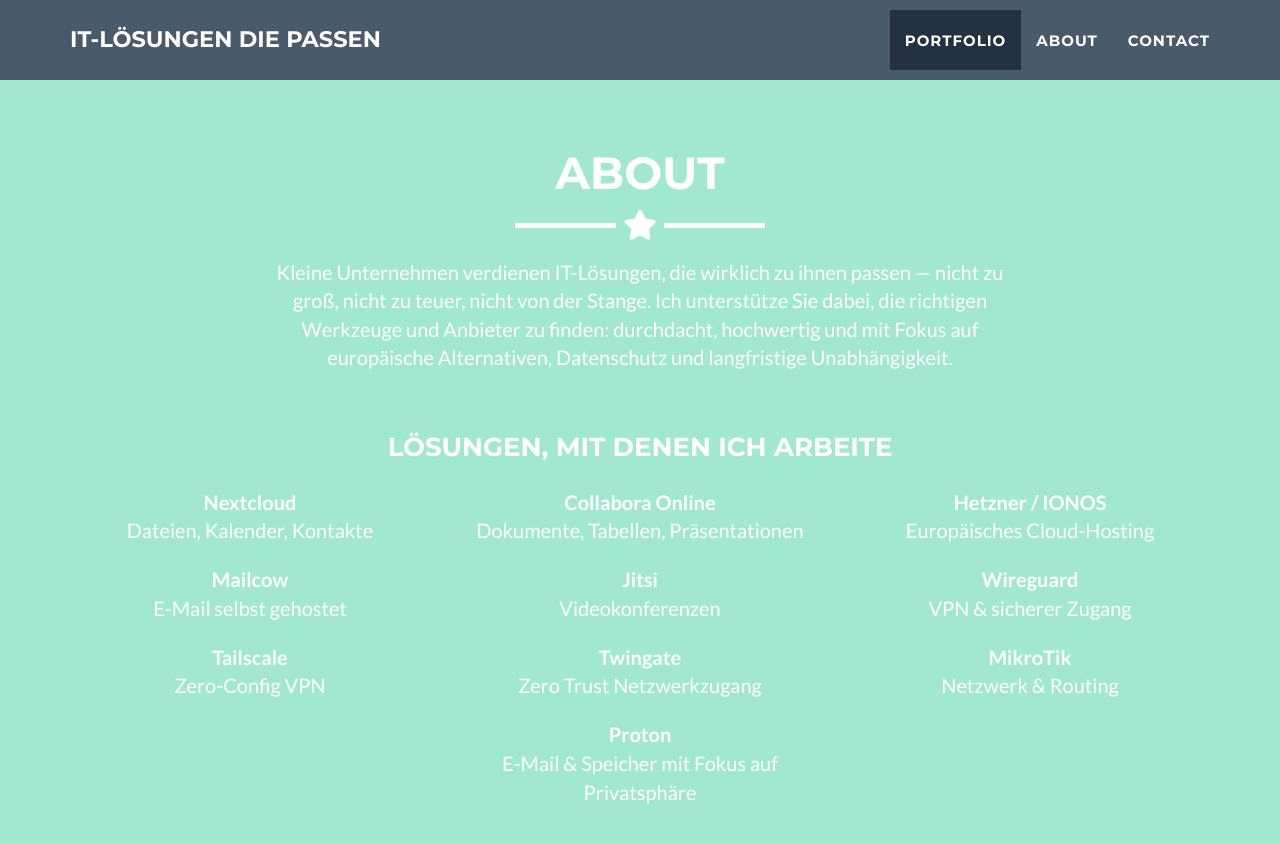
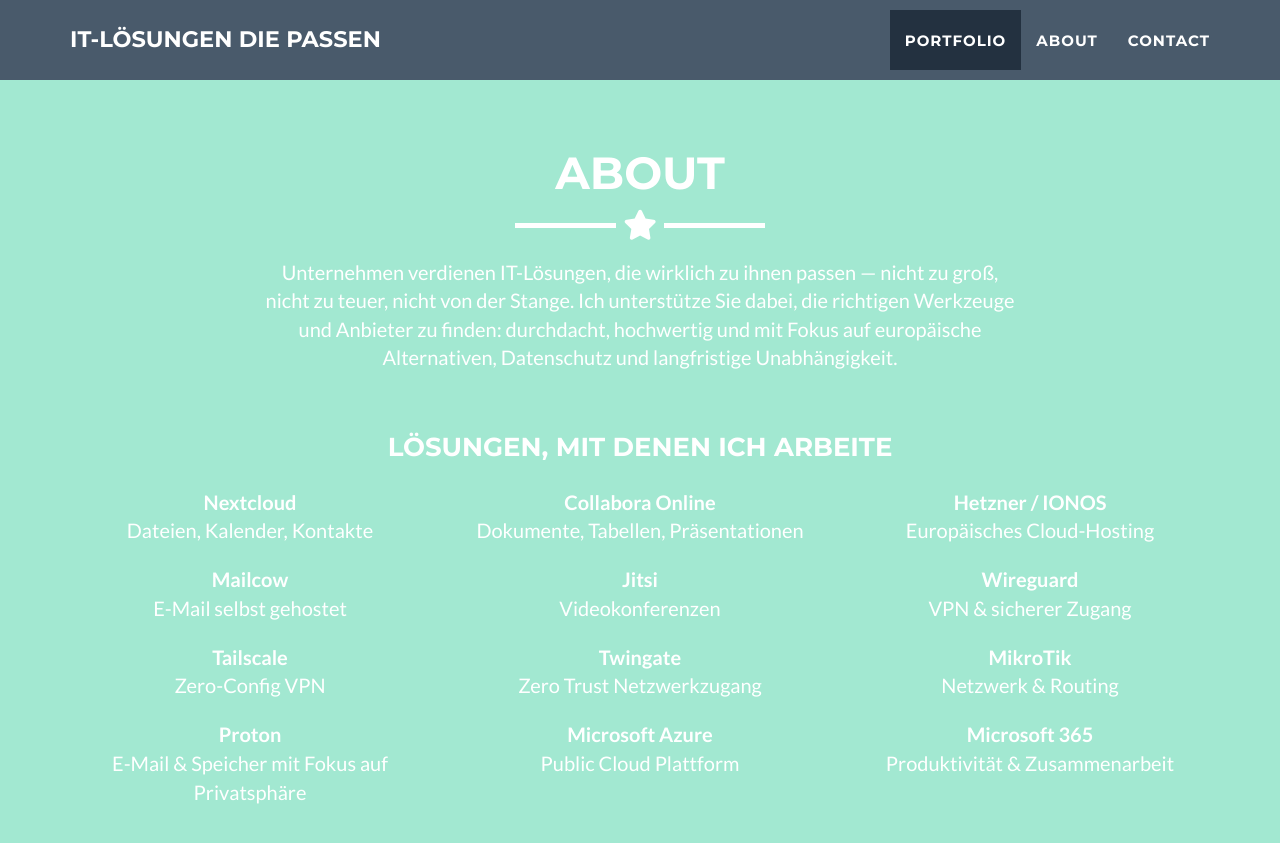
Before and after one commit to renewarnke/renewarnke.github.io, a Jekyll site: the page built from _posts/2014-07-18-project-1.markdown, in a window 1280 px wide and 900 px high, scrolled down 1574 px. Shown: the top 843 px of the window. Built offline with Jekyll 4.4.1, drawn with Linux system fonts in a browser that asks for light colours.

Commit message:
Add Azure and M365 to solutions list, remove "kleine" from Unternehmen
Co-Authored-By: Claude Opus 4.6 <noreply@anthropic.com>

```diff
--- a/_config.yml
+++ b/_config.yml
@@ -2,8 +2,8 @@
 title: IT-Lösungen die passen
 email: business@warnke.cloud
 url: renewarnke.de
-description: "Passende und hochwertige IT-Lösungen für kleine Unternehmen — mit europäischen Anbietern und modernen Tools."
-keywords: "Cloud Beratung, KMU, Kleine Unternehmen, Europäische Cloud, Nextcloud, Digitalisierung, DSGVO, IT-Lösungen"
+description: "Passende und hochwertige IT-Lösungen für Unternehmen — mit europäischen Anbietern und modernen Tools."
+keywords: "Cloud Beratung, KMU, Unternehmen, Europäische Cloud, Nextcloud, Digitalisierung, DSGVO, IT-Lösungen"
 skills: "Cloud Beratung - Infrastruktur - Workplace"
 meta_author: Warnke Rene
 
--- a/_includes/about.html
+++ b/_includes/about.html
@@ -9,7 +9,7 @@
     </div>
     <div class="row">
       <div class="col-lg-8 col-lg-offset-2 text-center">
-        <p>Kleine Unternehmen verdienen IT-Lösungen, die wirklich zu ihnen passen — nicht zu groß, nicht zu teuer, nicht von der Stange. Ich unterstütze Sie dabei, die richtigen Werkzeuge und Anbieter zu finden: durchdacht, hochwertig und mit Fokus auf europäische Alternativen, Datenschutz und langfristige Unabhängigkeit.</p>
+        <p>Unternehmen verdienen IT-Lösungen, die wirklich zu ihnen passen — nicht zu groß, nicht zu teuer, nicht von der Stange. Ich unterstütze Sie dabei, die richtigen Werkzeuge und Anbieter zu finden: durchdacht, hochwertig und mit Fokus auf europäische Alternativen, Datenschutz und langfristige Unabhängigkeit.</p>
       </div>
     </div>
     <div class="row" style="margin-top: 30px;">
@@ -51,8 +51,14 @@
       </div>
     </div>
     <div class="row" style="margin-top: 10px;">
-      <div class="col-sm-4 col-sm-offset-4 text-center">
+      <div class="col-sm-4 text-center">
         <p><strong>Proton</strong><br>E-Mail & Speicher mit Fokus auf Privatsphäre</p>
+      </div>
+      <div class="col-sm-4 text-center">
+        <p><strong>Microsoft Azure</strong><br>Public Cloud Plattform</p>
+      </div>
+      <div class="col-sm-4 text-center">
+        <p><strong>Microsoft 365</strong><br>Produktivität & Zusammenarbeit</p>
       </div>
     </div>
   </div>
```
